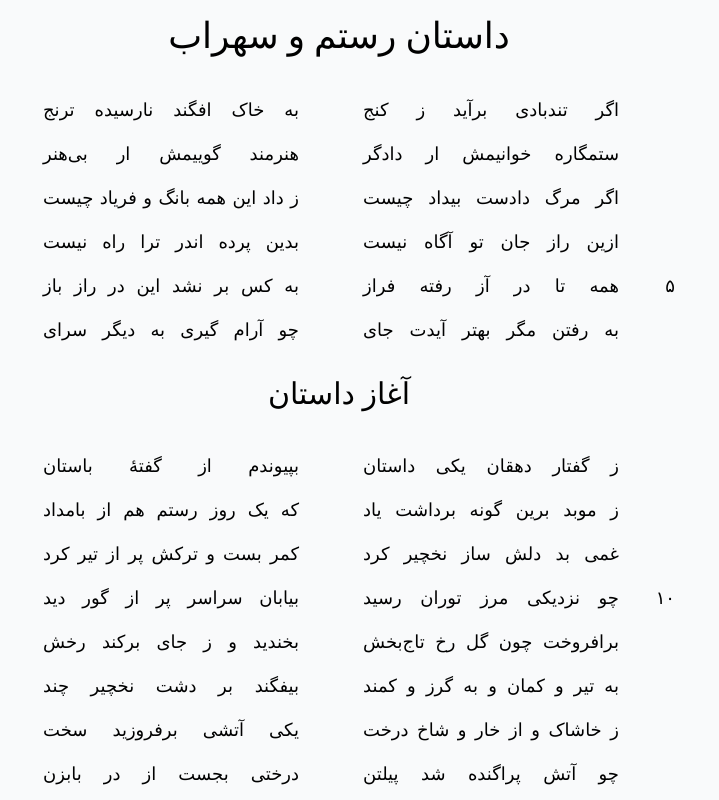
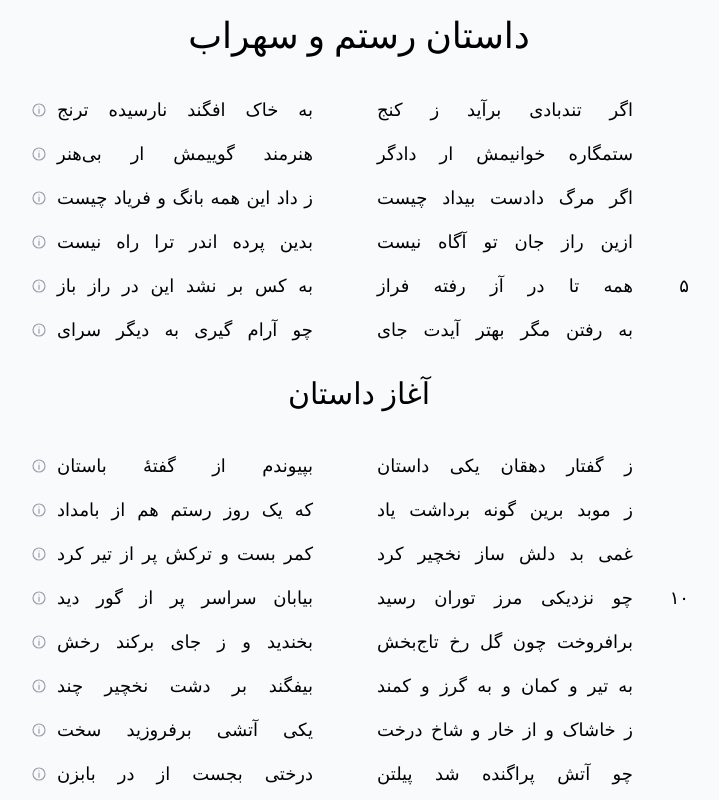
Before and after one commit to theodore-s-beers/rustam-suhrab, a SvelteKit app: page / in a window 1280 px wide. Shown: the top 800 px of the page, without its empty margins (281-1000 px from the left). Built offline with nearby package versions, Linux system fonts and the light colour scheme; no server answers; a web font is replaced by a local one.

Commit message:
add button for line details

```diff
--- a/src/routes/+page.svelte
+++ b/src/routes/+page.svelte
@@ -10,12 +10,17 @@
 	let tooltipPos = $state({ top: 0, left: 0 });
 
 	function handleClick(event: Event, line: ReturnLine) {
-		const target = event.currentTarget as HTMLDivElement;
+		const target = event.currentTarget as HTMLButtonElement;
 		const rect = target.getBoundingClientRect();
+		const tooltipHalfWidth = 128;
+		const tooltipMargin = 8;
+		const desiredLeft = rect.left + window.scrollX + rect.width / 2;
+		const minLeft = window.scrollX + tooltipHalfWidth + tooltipMargin;
+		const maxLeft = window.scrollX + window.innerWidth - tooltipHalfWidth - tooltipMargin;
 
 		tooltipPos = {
 			top: rect.bottom + window.scrollY + 6,
-			left: window.innerWidth / 2 - 24,
+			left: Math.min(Math.max(desiredLeft, minLeft), Math.max(minLeft, maxLeft)),
 		};
 
 		selectedLine = selectedLine === line ? null : line;
@@ -69,8 +74,33 @@
 	}}
 />
 
+{#snippet detailsButton(line: ReturnLine)}
+	<button
+		type="button"
+		onclick={(event) => handleClick(event, line)}
+		aria-label="Show line details"
+		aria-expanded={selectedLine === line}
+		aria-controls="line-details"
+		title="Show line details"
+		class="flex size-5 shrink-0 items-center justify-center self-center rounded-full text-gray-400 transition-colors hover:bg-gray-200 hover:text-gray-700 focus-visible:outline-2 focus-visible:outline-offset-2 focus-visible:outline-gray-500 aria-expanded:bg-gray-200 aria-expanded:text-gray-700"
+	>
+		<svg
+			viewBox="0 0 20 20"
+			fill="none"
+			stroke="currentColor"
+			stroke-width="1.5"
+			aria-hidden="true"
+			class="size-4"
+		>
+			<circle cx="10" cy="10" r="7.5" />
+			<path d="M10 9v5M10 6h.01" stroke-linecap="round" />
+		</svg>
+	</button>
+{/snippet}
+
 {#if selectedLine}
 	<div
+		id="line-details"
 		role="tooltip"
 		style="top: {tooltipPos.top}px; left: {tooltipPos.left}px"
 		class="absolute z-10 w-64 -translate-x-1/2 rounded-md border border-gray-600 bg-gray-200 px-2.5 py-2 font-sans text-sm"
@@ -96,71 +126,24 @@
 	</div>
 {/if}
 
-<div class="flex justify-center">
-	<div
-		role="button"
-		tabindex="0"
-		onclick={(e) => handleClick(e, lines[0])}
-		onkeydown={(e) => {
-			if (e.key === "Enter" || e.key === " ") {
-				e.preventDefault();
-				handleClick(e, lines[0]);
-			}
-		}}
-		class="mr-10 mb-10 text-4xl"
-	>
-		{lines[0].headingText}
-	</div>
+<div dir="rtl" lang="fa" class="mb-10 flex justify-center">
+	<div class="text-4xl">{lines[0].headingText}</div>
 </div>
 
 <div dir="rtl" lang="fa" class="flex flex-col place-items-center gap-4 text-lg">
 	{#each lines as line, i (`${line.volumeNumber}-${line.pageNumber}-${line.numberWithinPage}`)}
 		{#if line.isHeading && i > 0}
-			<div
-				role="button"
-				tabindex="0"
-				onclick={(e) => handleClick(e, line)}
-				onkeydown={(e) => {
-					if (e.key === "Enter" || e.key === " ") {
-						e.preventDefault();
-						handleClick(e, line);
-					}
-				}}
-				class="mt-4 mr-10 mb-6 text-3xl"
-			>
-				{line.headingText}
-			</div>
+			<div class="mt-4 mb-6 text-3xl">{line.headingText}</div>
 		{:else if i > 0}
 			<div class="flex gap-2">
 				<div class="w-12">{line.numberListed?.toLocaleString("fa", { useGrouping: false })}</div>
-				<div
-					role="button"
-					tabindex="0"
-					onclick={(e) => handleClick(e, line)}
-					onkeydown={(e) => {
-						if (e.key === "Enter" || e.key === " ") {
-							e.preventDefault();
-							handleClick(e, line);
-						}
-					}}
-					class="ml-14 w-64 font-medium [text-align-last:justify]"
-				>
+				<div class="ml-14 w-64 font-medium [text-align-last:justify]">
 					{line.hemistichOne}
 				</div>
-				<div
-					role="button"
-					tabindex="0"
-					onclick={(e) => handleClick(e, line)}
-					onkeydown={(e) => {
-						if (e.key === "Enter" || e.key === " ") {
-							e.preventDefault();
-							handleClick(e, line);
-						}
-					}}
-					class="w-64 font-medium [text-align-last:justify]"
-				>
+				<div class="w-64 font-medium [text-align-last:justify]">
 					{line.hemistichTwo}
 				</div>
+				{@render detailsButton(line)}
 			</div>
 		{/if}
 	{/each}
```
